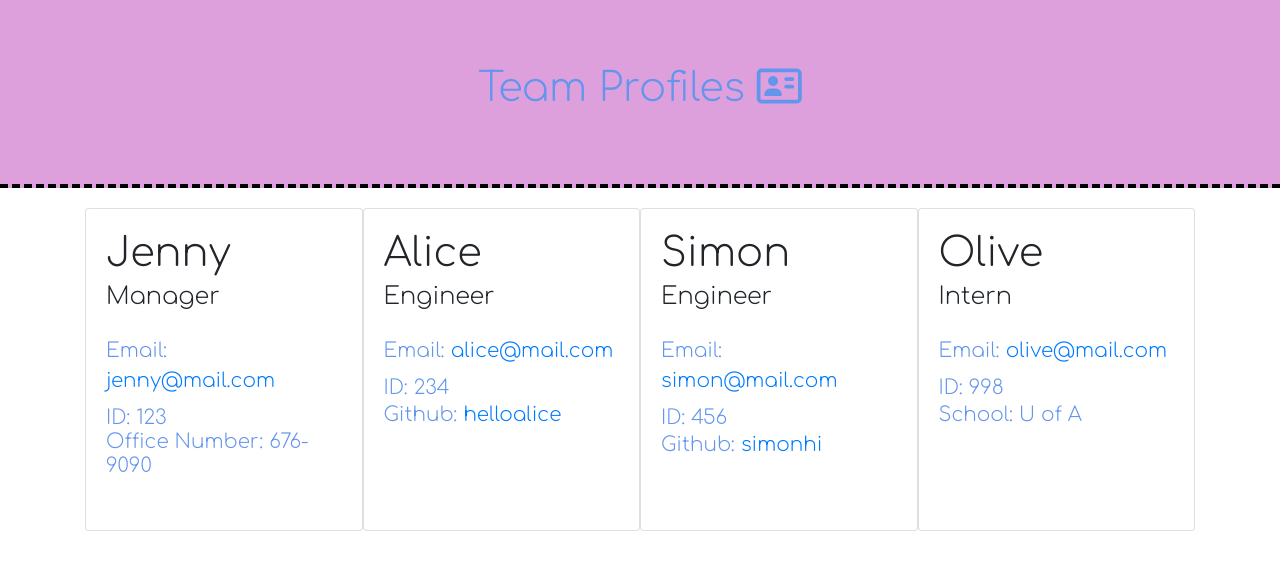
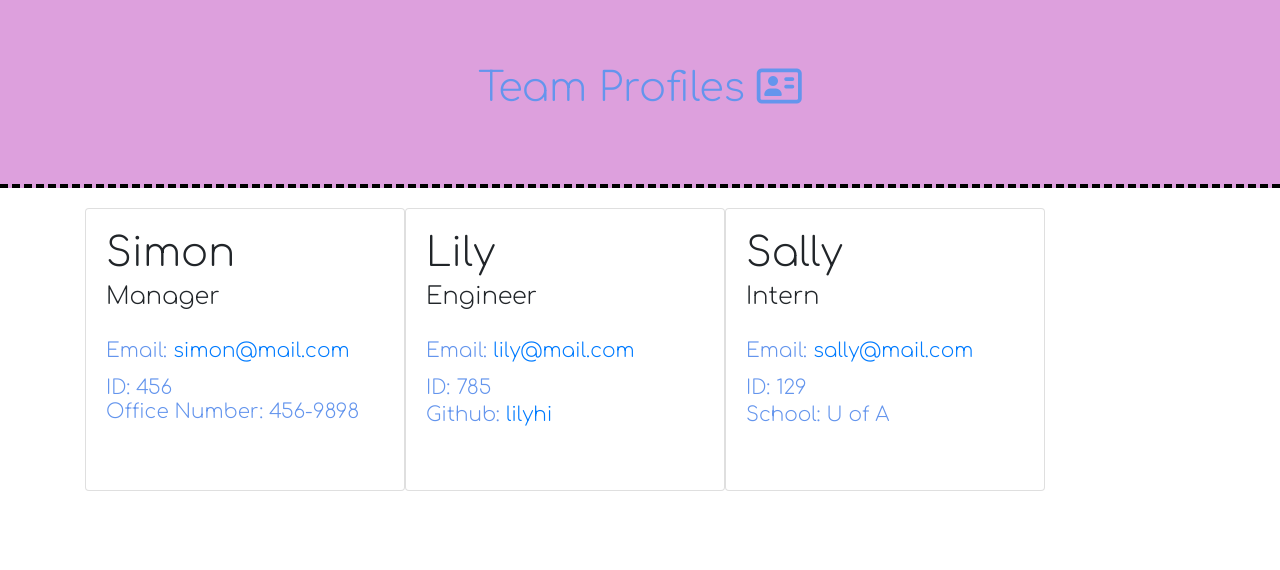
Before and after one commit to lilyhi/team-profile-generator, a website: page dist/index.html in a window 1280 px wide. Drawn offline with nearby package versions, Linux system fonts and the light colour scheme.

```diff
--- a/dist/index.html
+++ b/dist/index.html
@@ -42,31 +42,24 @@
     </header>
     <main class="container d-flex justify-content-evenly"><div class="card" style="width: 20rem;">
     <div class="card-body">
-        <h3 class="card-title employee">Jenny</h3>
+        <h3 class="card-title employee">Simon</h3>
         <h4 class="card-subtitle">Manager</h4></br>
-        <p class="info">Email: <a href="mailto:jenny@mail.com" class="card-link"> jenny@mail.com</a></br>
-        <h4 class="card-subtitle info">ID: 123</h6><h4 class="info">Office Number: 676-9090</h4></br>
+        <p class="info">Email: <a href="mailto:simon@mail.com" class="card-link"> simon@mail.com</a></br>
+        <h4 class="card-subtitle info">ID: 456</h6><h4 class="info">Office Number: 456-9898</h4></br>
         </div >
         </div ><div class="card" style="width: 20rem;">
     <div class="card-body">
-        <h3 class="card-title employee">Alice</h3>
+        <h3 class="card-title employee">Lily</h3>
         <h4 class="card-subtitle">Engineer</h4></br>
-        <p class="info">Email: <a href="mailto:alice@mail.com" class="card-link"> alice@mail.com</a></br>
-        <h4 class="card-subtitle info">ID: 234</h6><p class="info">Github: <a href="https://github.com/helloalice" class="card-link"> helloalice</a></br>
+        <p class="info">Email: <a href="mailto:lily@mail.com" class="card-link"> lily@mail.com</a></br>
+        <h4 class="card-subtitle info">ID: 785</h6><p class="info">Github: <a href="https://github.com/lilyhi" class="card-link"> lilyhi</a></br>
         </div >
         </div ><div class="card" style="width: 20rem;">
     <div class="card-body">
-        <h3 class="card-title employee">Simon</h3>
-        <h4 class="card-subtitle">Engineer</h4></br>
-        <p class="info">Email: <a href="mailto:simon@mail.com" class="card-link"> simon@mail.com</a></br>
-        <h4 class="card-subtitle info">ID: 456</h6><p class="info">Github: <a href="https://github.com/simonhi" class="card-link"> simonhi</a></br>
-        </div >
-        </div ><div class="card" style="width: 20rem;">
-    <div class="card-body">
-        <h3 class="card-title employee">Olive</h3>
+        <h3 class="card-title employee">Sally</h3>
         <h4 class="card-subtitle">Intern</h4></br>
-        <p class="info">Email: <a href="mailto:olive@mail.com" class="card-link"> olive@mail.com</a></br>
-        <h4 class="card-subtitle info">ID: 998</h6><p class="info">School: U of A</p></br>
+        <p class="info">Email: <a href="mailto:sally@mail.com" class="card-link"> sally@mail.com</a></br>
+        <h4 class="card-subtitle info">ID: 129</h6><p class="info">School: U of A</p></br>
         </div >
         </div >  </main>
     </body>
```
Also changed, not shown: README.md (added).
